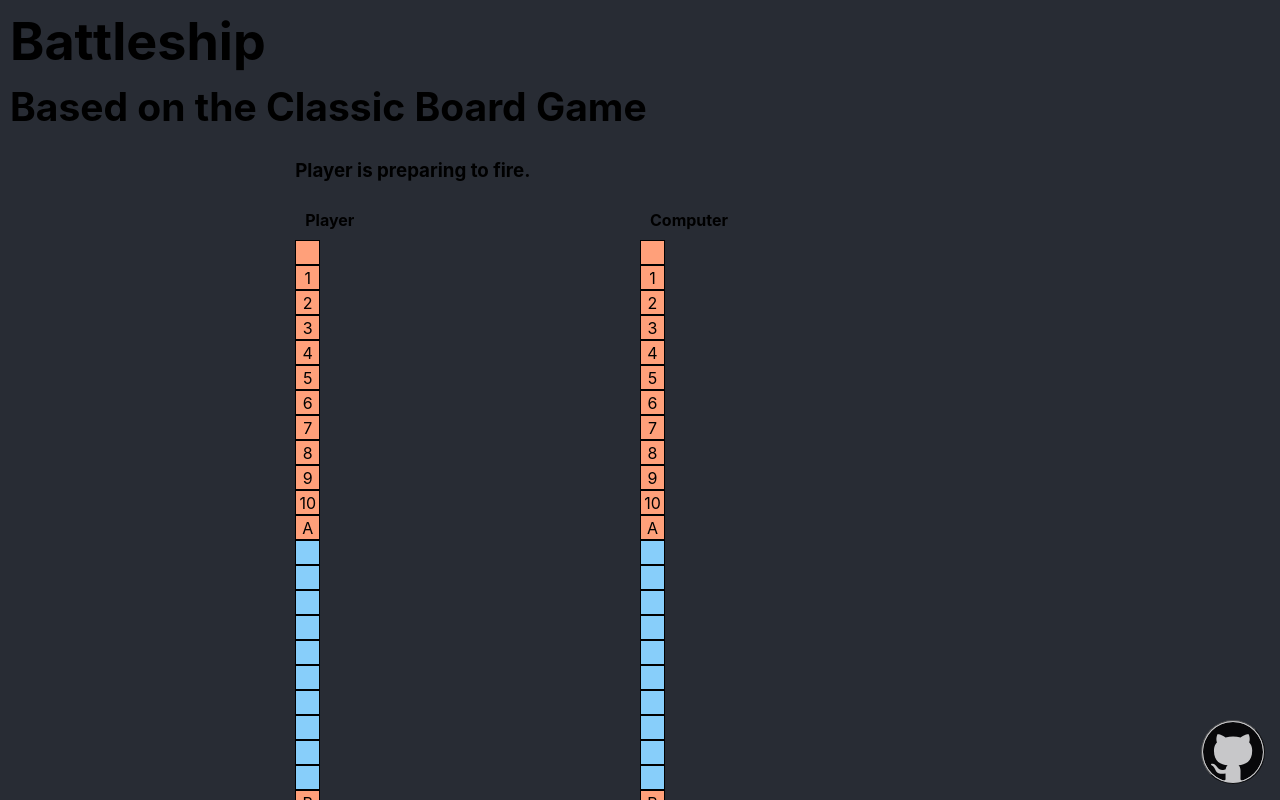
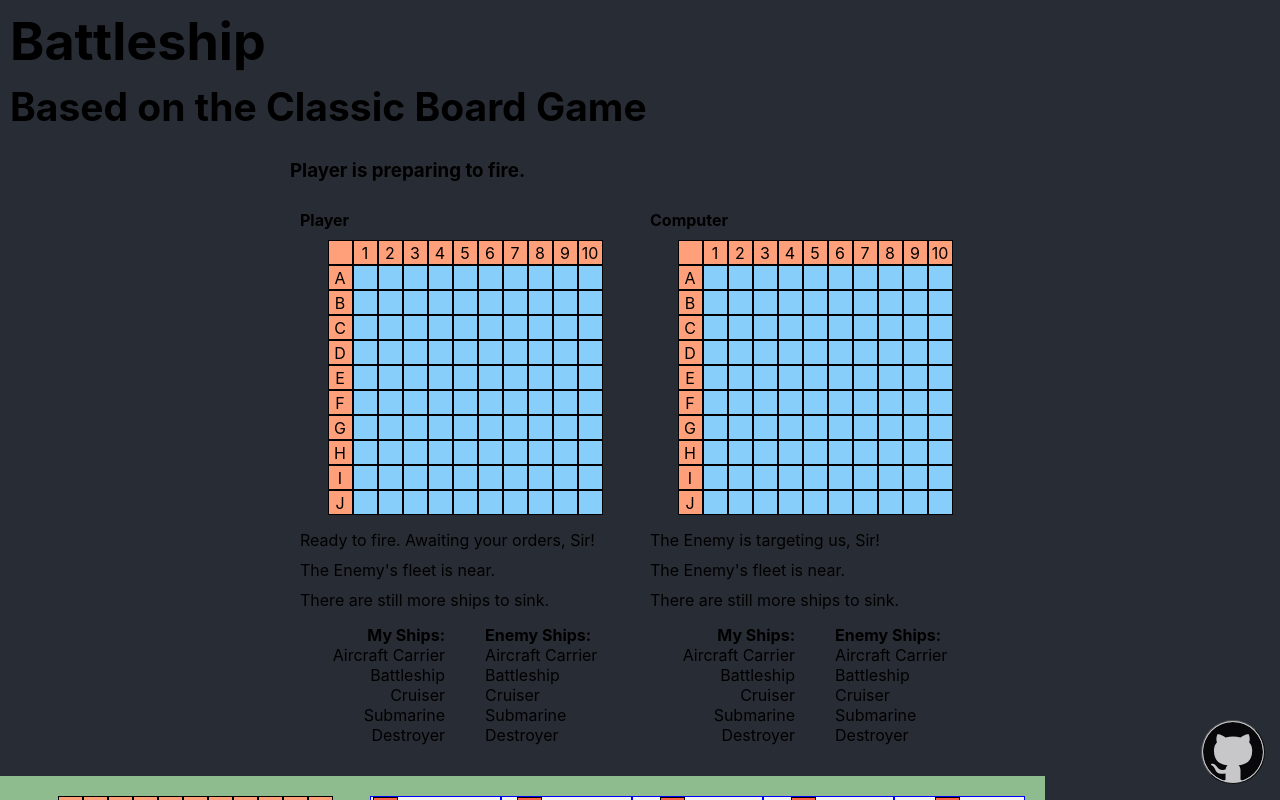
Before and after one commit to thomHayner/battleship-mini-app, a React (Create React App) app: page / in a window 1280 px wide. Shown: the top 800 px of the page. Built offline with nearby package versions, Linux system fonts and the light colour scheme.

Commit message:
change 'board' class to 'matrix'

```diff
--- a/src/App.css
+++ b/src/App.css
@@ -35,7 +35,7 @@ ul {
   justify-content: center;
 }
 
-.board {
+.matrix {
   width: 350px;
   margin: 0px;
   padding: 0px;
```
